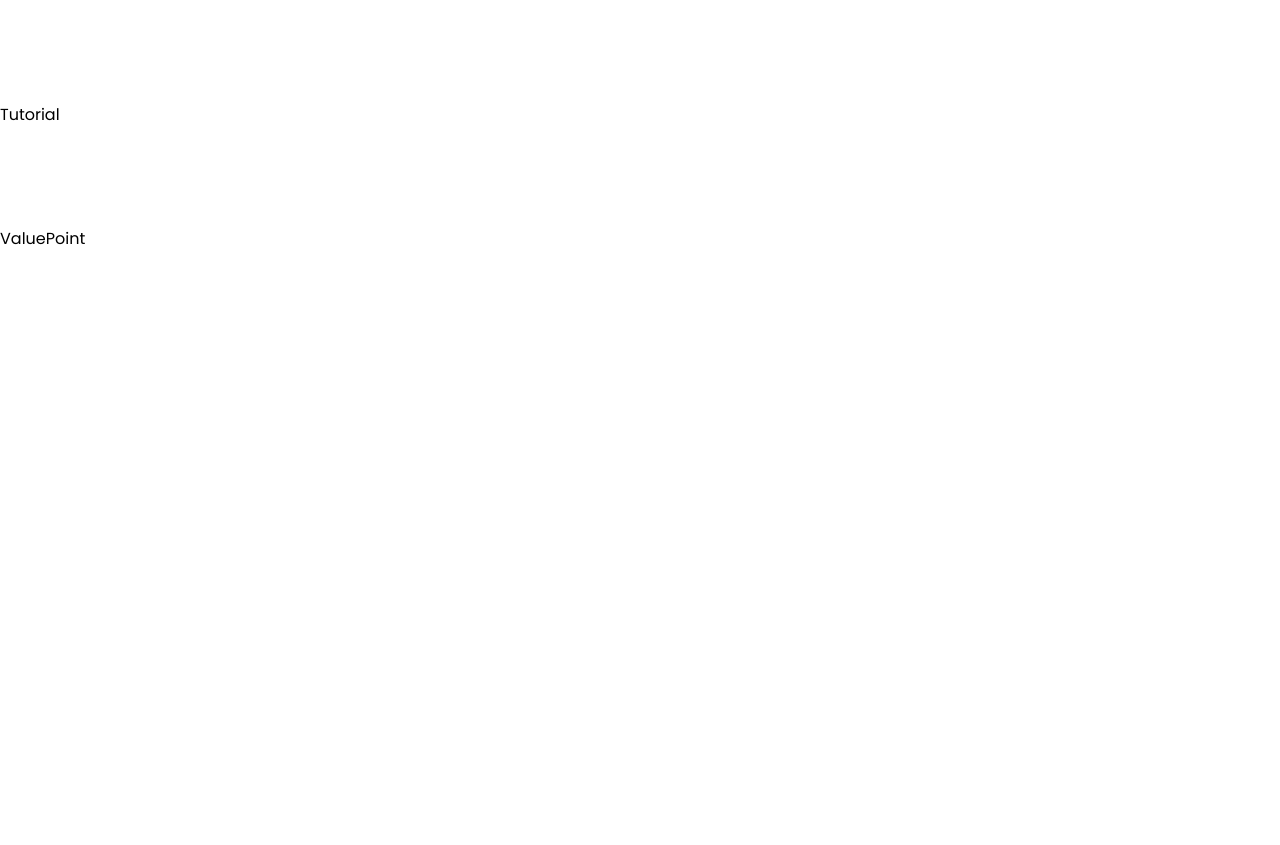
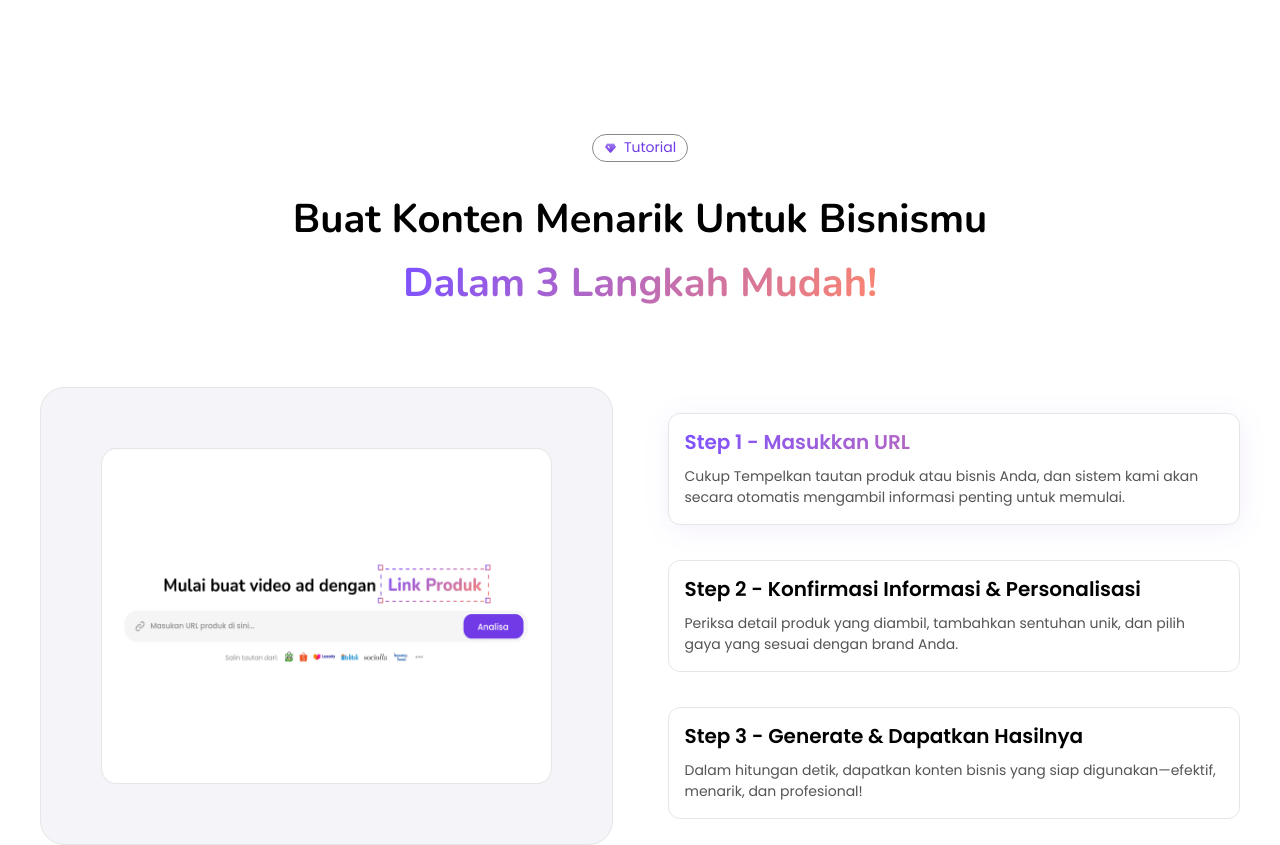
Before and after one commit to ignasiusadhitia/videfly, a React (Vite) app: page / in a window 1280 px wide. Shown: the part 2260-3105 px from the top of the page. Before the commit the page ends 2511 px from the top, so only its background shows below. Built offline with nearby package versions, Linux system fonts and the light colour scheme.

Commit message:
feat: create tutorial section

```diff
--- a/src/components/sections/Tutorial.jsx
+++ b/src/components/sections/Tutorial.jsx
@@ -1,7 +1,68 @@
-import React from 'react';
+import React, { useState } from 'react';
+
+import data from '@data';
+import * as Images from '@images';
+import { Badge, Card, Image, SectionWrapper, Typography } from '@ui';
 
 const Tutorial = () => {
-  return <div>Tutorial</div>;
+  const [currentStep, setCurrentStep] = useState({
+    id: 1,
+    imgKey: 'step1',
+  });
+
+  const { tutorial } = data.sections;
+
+  return (
+    <SectionWrapper className="grid grid-cols-1 gap-20 pt-[31px] pb-[42px]">
+      <div className="flex flex-col items-center">
+        <Badge label={tutorial.name} />
+        <Typography
+          align="text-center"
+          className="mt-[33.5px]"
+          color="text-black"
+          tag="h1"
+          variant="nunito-bold-40"
+        >
+          {tutorial.heading}
+          <br />
+          <Typography
+            align="text-center"
+            className="mt-4"
+            color="text-gradient text-gradient-purple"
+            tag="span"
+            variant="nunito-bold-40"
+          >
+            {tutorial.highlighted}
+          </Typography>
+        </Typography>
+      </div>
+
+      <div className="grid grid-cols-2 gap-[55px]">
+        <div className="p-[60px] rounded-3xl border border-disabled-button bg-offWhite">
+          <Image
+            alt={`tutorial-step-${currentStep.id}`}
+            objectFit="object-fill"
+            src={Images[currentStep.imgKey]}
+          />
+        </div>
+        <div className="grid grid-cols-1 gap-[35px] py-[26px]">
+          {tutorial?.stepItems.map((step) => (
+            <Card
+              key={step.id}
+              bodyText={step.description}
+              headingText={step.title}
+              isSelected={currentStep.id === step.id}
+              variant="step"
+              onClick={
+                () => setCurrentStep({ id: step.id, imgKey: step.imgKey })
+                // disabled-eslint-next-line
+              }
+            />
+          ))}
+        </div>
+      </div>
+    </SectionWrapper>
+  );
 };
 
 export default Tutorial;
```
